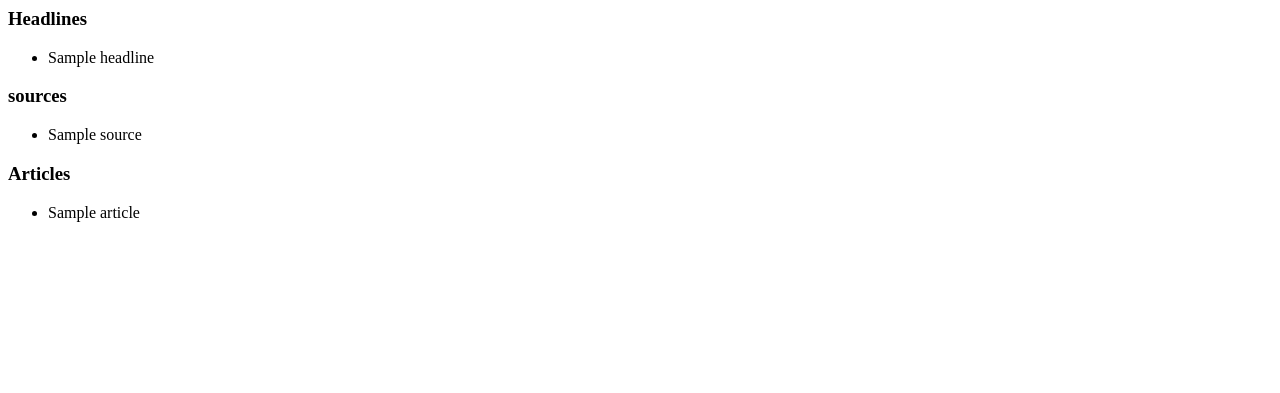
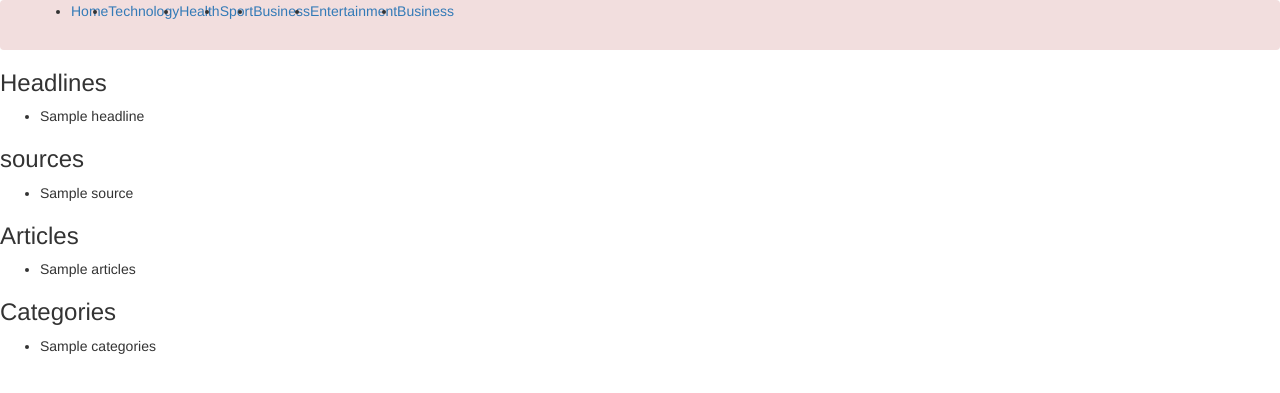
Before and after one commit to melodytowett/news-update, a Flask app: template app/templates/index.html in a window 1280 px wide. Shown: the top 393 px of the page. Run offline with Flask 2, Linux system fonts and the light colour scheme; the template is opened without the code that fills it: most values are stand-ins (such as "Sample title", 1, 10 or a date in 2020); some libraries are stand-ins or nearby versions.

Commit message:
add file templates

```diff
--- /dev/null
+++ b/app/templates/base.html
@@ -0,0 +1,17 @@
+{%extends 'bootstrap/base.html'%}
+{% if title %}
+<title> {{ title }}</title>
+{% else %}
+<title> News Update website </title>
+{% endif %}
+
+{% block navbar %}
+    {% include 'navbar.html' %}
+{% endblock %}
+
+<body>
+<!-- Content block -->
+{% block content %}
+
+{% endblock%}
+</body>
--- a/app/templates/index.html
+++ b/app/templates/index.html
@@ -1,10 +1,8 @@
+{%extends 'base.html'%}
+{%import 'macros.html' as macro%}
 
-  {% if title %}
-  <title> {{ title }}</title>
-  {% else %}
-  <title>News Update website </title>
-  {% endif %}
 <body>
+{%block content%}
     <h3>Headlines</h3>
     <ul>
         {%for headlines in headlines%}
@@ -21,7 +19,14 @@
   <h3>Articles</h3>
   <ul>
       {%for article in articles%}
-      <li> {{articles.title}} </li>
+      <li> {{articles}} </li>
       {%endfor%}
   </ul>
-</body>
+  <h3>Categories</h3>
+  <ul>
+      {%for category in categories%}
+      <li> {{categories}} </li>
+      {%endfor%}
+
+  </ul>
+{% endblock%}
--- /dev/null
+++ b/app/templates/navbar.html
@@ -0,0 +1,29 @@
+<nav class="navbar navbar-expand-lg navbar-light bg-danger">
+    <div class="container-fluid">
+      <div class="collapse navbar-collapse" id="navbarNav">
+        <ul class="navbar-nav">
+            <li class="nav-item">
+                <a class="nav-link " href="/">Home</a>
+              </li>
+          <li class="nav-item">
+            <a class="nav-link" href="#">Technology</a>
+          </li>
+          <li class="nav-item">
+            <a class="nav-link" href="#">Health</a>
+          </li>
+          <li class="nav-item">
+            <a class="nav-link" href="#">Sport</a>
+          </li>
+          <li class="nav-item">
+            <a class="nav-link" href="#">Business</a>
+          </li>
+          <li class="nav-item">
+            <a class="nav-link" href="#">Entertainment</a>
+          </li>
+          <li class="nav-item">
+            <a class="nav-link " href="#">Business</a>
+          </li>
+        </ul>
+      </div>
+    </div>
+  </nav>
```
Also changed, not shown: app/main/views.py (+10 -3 lines), app/requests.py (+15 -15 lines), app/templates/category.html (added), app/templates/macros.html (added).
